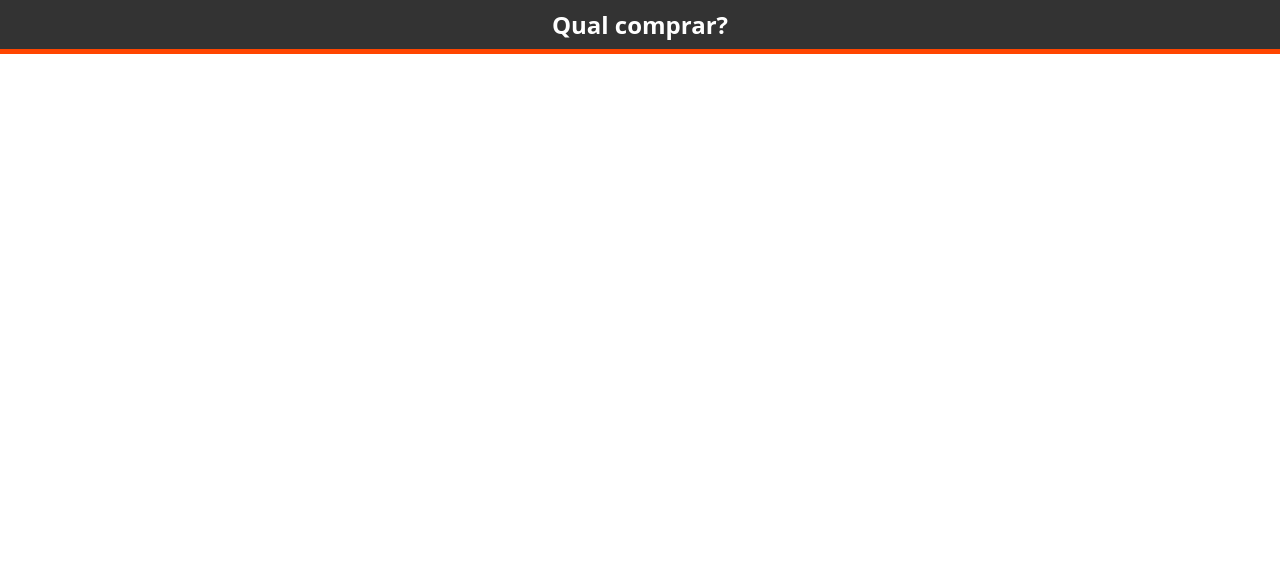
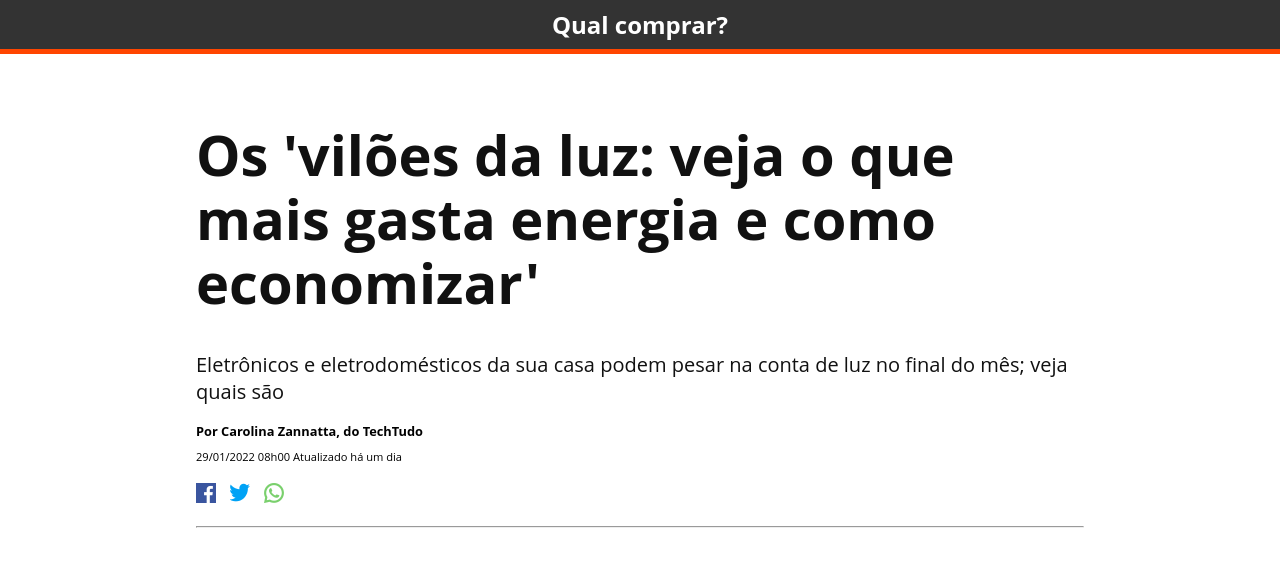
Before and after one commit to LunaMeelo/Projeto-pagina-de-conte-do, a plain HTML site: page index.html in a window 1280 px wide. Drawn offline with Linux system fonts and the light colour scheme.

Commit message:
header-css
fazendo a header arrumando o html e os icons

```diff
--- a/index.html
+++ b/index.html
@@ -9,5 +9,40 @@
 </head>
 <body>
     <div class="top-bar"> Qual comprar? </div>
+    <div class="container">
+        <div class="header"></div>
+            <h1 class="headline">
+                Os 'vilões da luz: veja o que
+                mais gasta energia e como economizar'
+            </h1>
+            <h2 class="subtitle">
+                Eletrônicos e eletrodomésticos da sua casa
+                podem pesar na conta de luz no final do mês;
+                veja quais são
+            </h2>
+
+            <div>
+                <div class="author">
+                    Por Carolina Zannatta, do TechTudo
+                </div>
+                <small>
+                    <sub>
+                       29/01/2022 08h00 Atualizado há um dia
+                    </sub>
+                </small>
+            </div>
+            <div class="social-icons">
+                <a href="">
+                    <img class="social-icon" src="./images/facebook.png" alt="facebook">
+                </a>
+                <a href="">
+                    <img class="social-icon" src="./images/twitter.png" alt="twitter">
+                </a>
+                <a href="">
+                    <img class="social-icon" src="./images/whatsapp.png" alt="whatsapp">
+                </a>
+            </div>
+            <hr>
+    </div>
 </body>
 </html>
--- a/style.css
+++ b/style.css
@@ -2,6 +2,11 @@ body{
     font-family: 'Open sans', Arial, Helvetica, sans-serif;
     margin: 0;
     padding: 0;
+}
+
+h1,
+h2{
+    color: #111;
 }
 
 .top-bar {
@@ -13,3 +18,42 @@ body{
     padding: 8px;
     border-bottom: 5px solid orangered ;
 }
+
+.container{
+    max-width: 888px;
+    margin: auto;
+    padding: 30px;
+}
+
+
+.header{
+
+}
+
+.headline{
+    font-size: 56px;
+    line-height: 64px;
+}
+
+.author{
+    font-weight: bold;
+    font-size: 0.8em;
+}
+
+.social-icons{
+    margin-top: 10px;
+}
+
+.social-icon{
+    width: 20px;
+    padding: 10px 10px 10px 0;
+}
+
+.subtitle{
+    font-weight: normal;
+    font-size: 20px;
+}
+
+a{
+    text-decoration: none;
+}
```
Also changed, not shown: images/facebook.png (added), images/geladeira.png (added), images/moedas.png (added), images/twitter.png (added), images/whatsapp.png (added).
